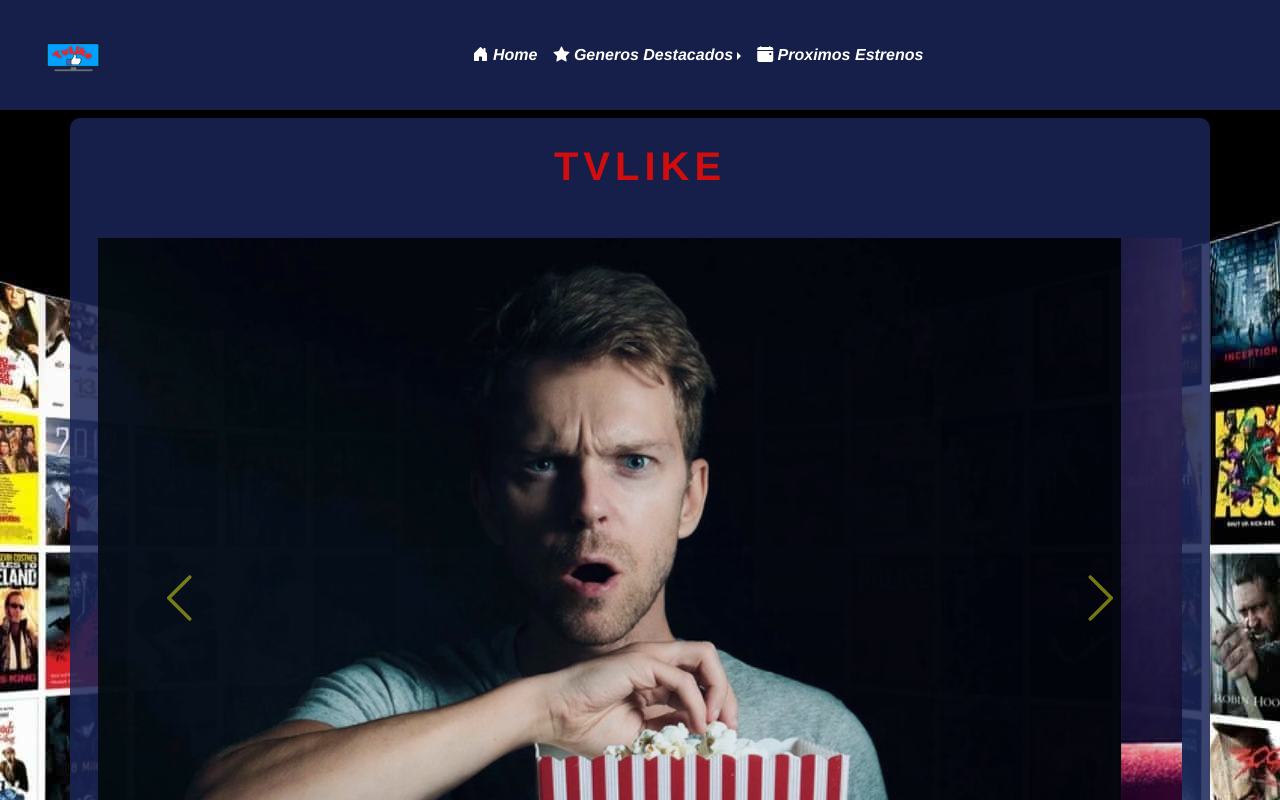
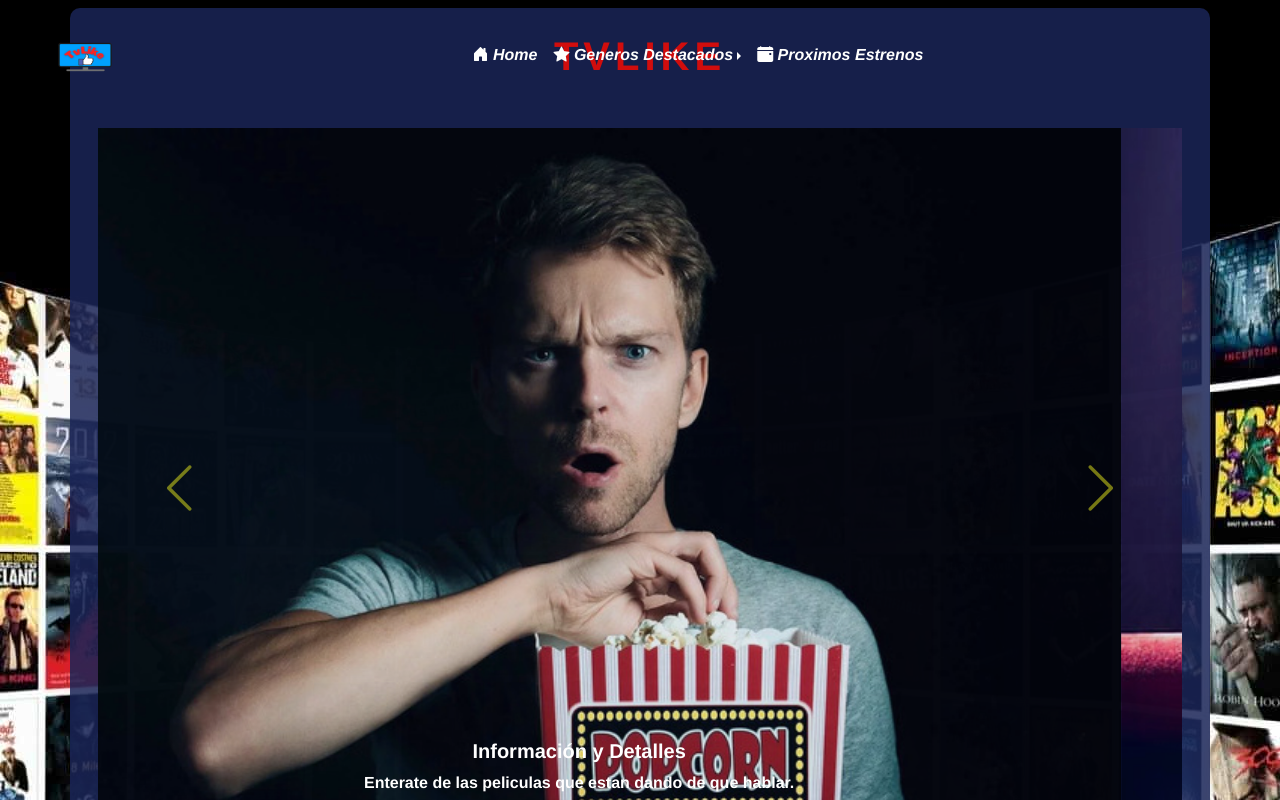
Before and after one commit to aparra67/TvLike-Vue, a Vue app: page / in a window 1280 px wide. Shown: the top 800 px of the page. Built offline with nearby package versions, Linux system fonts and the light colour scheme; no server answers.

Commit message:
Colocar el menu de navegacion fijo

```diff
--- a/src/components/MenuTv.vue
+++ b/src/components/MenuTv.vue
@@ -1,7 +1,7 @@
 <template>
     <div class=" row menu-header">
 
-        <nav class="navbar navbar-expand-lg navbar-light">
+        <nav class="navbar navbar-expand-lg fixed-top navbar-light">
             <div class="container-fluid">
                 <a class="navbar-brand" href="/">
                     <img src="../../public/TvLike-transparent.png" width="100" height="80" class="d-inline-block align-text-top"/>
```
